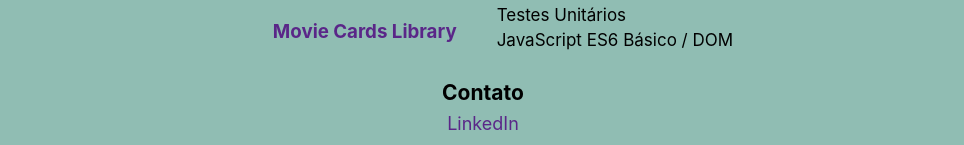
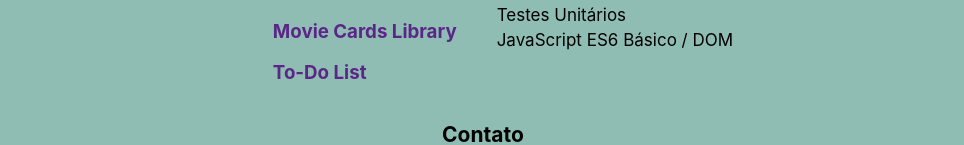
Before and after one commit to victorcl68/my-portfolio, a React (Create React App) app: page / in a window 1280 px wide. Shown: the part 671-816 px from the top of the page, without its empty margins (157-1121 px from the left). Built offline with nearby package versions, Linux system fonts and the light colour scheme.

Commit message:
Adding project to-do list to portfolio

```diff
--- a/src/App.js
+++ b/src/App.js
@@ -14,6 +14,7 @@ function App() {
           <li><a href="https://victorcl68.github.io/project-lessons-learned/" ><h3 className="projectItem"> Lessons learned </h3></a></li>
           <li><a href="https://victorcl68.github.io/project-pixels-art/" ><h3 className="projectItem"> Pixels Art </h3></a></li>
           <li><a href="https://victorcl68.github.io/movie-cards-library/" ><h3 className="projectItem"> Movie Cards Library </h3></a></li>
+          <li><a href="https://victorcl68.github.io/project-todo-list/" ><h3 className="projectItem"> To-Do List </h3></a></li>
         </ul>
         <ul id="abilities">
           <h3 id="main-abilities"> Principais Habilidades </h3>
```
